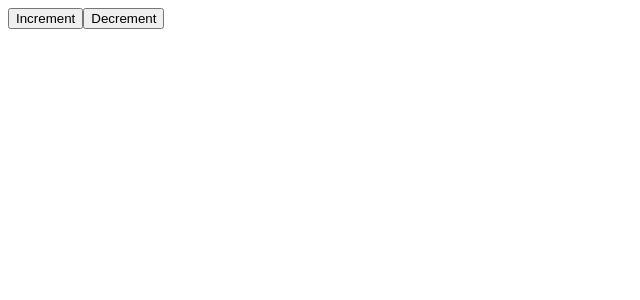
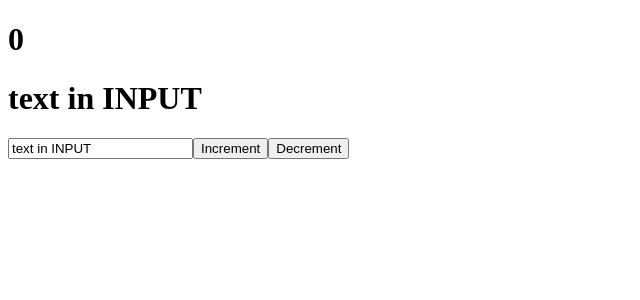
Before and after one commit to Viacheslav-ua/rf-course, a React (Create React App) app: page / in a window 1280 px wide. Shown: the top 300 px of the page, without its empty margins (0-640 px from the left). Built offline with nearby package versions, Linux system fonts and the light colour scheme.

Commit message:
work with states

```diff
--- a/src/App.js
+++ b/src/App.js
@@ -1,10 +1,30 @@
 import React from "react";
+import { useState } from "react";
 
 function App() {
+
+  const [likes, setLikes] = useState(0)
+  const [value, setValue] = useState('text in INPUT')
+
+  function increment() {
+    setLikes(likes + 1)
+  }
+
+  function decrement() {
+    setLikes(likes - 1)
+  }
+
   return (
     <div className="App">
-      <button>Increment</button>
-      <button>Decrement</button>
+      <h1>{likes}</h1>
+      <h1>{value}</h1>
+      <input
+        type="text"
+        value={value}
+        onChange={event => setValue(event.target.value)}
+      />
+      <button onClick={increment}>Increment</button>
+      <button onClick={decrement}>Decrement</button>
     </div>
   );
 }
```
